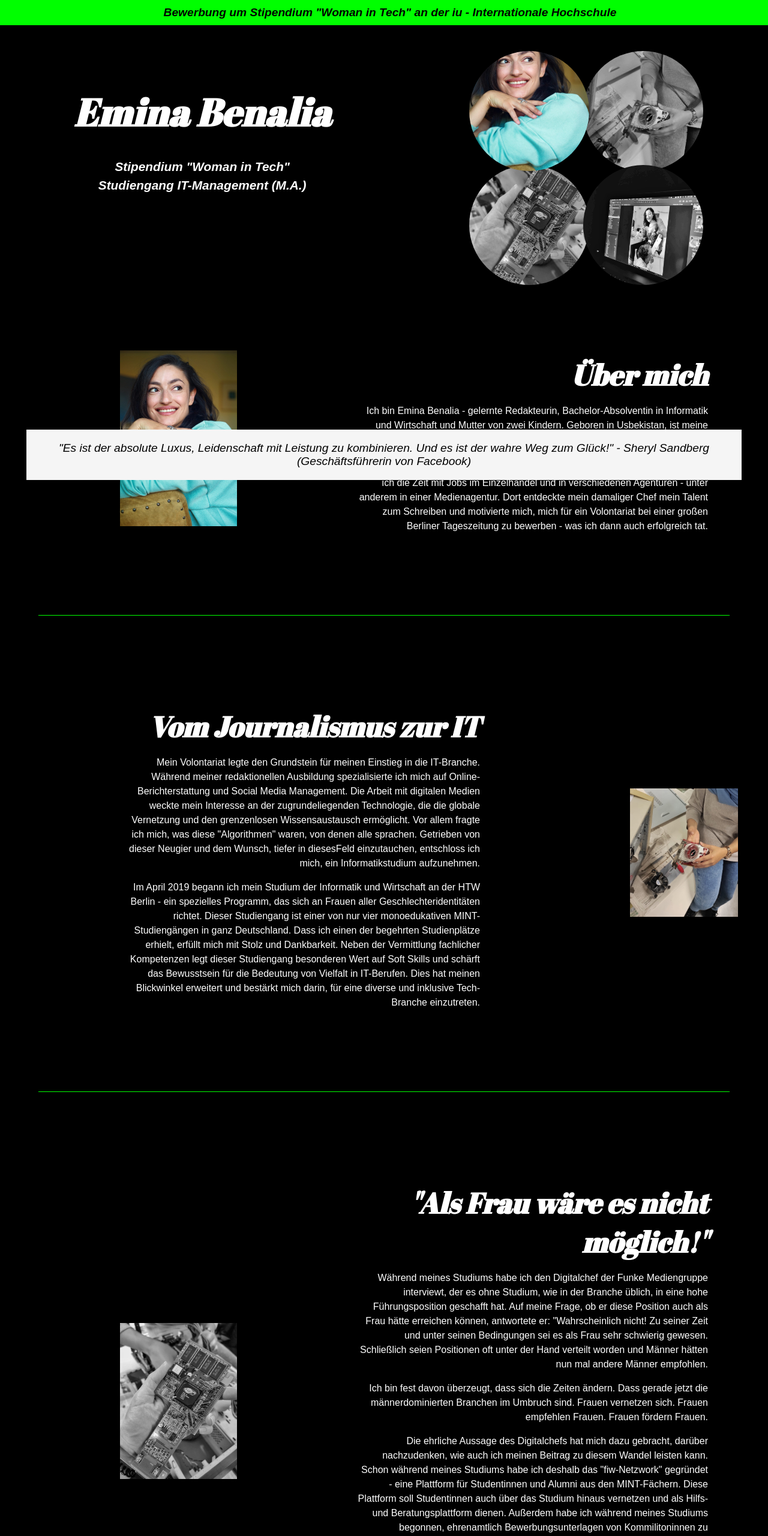
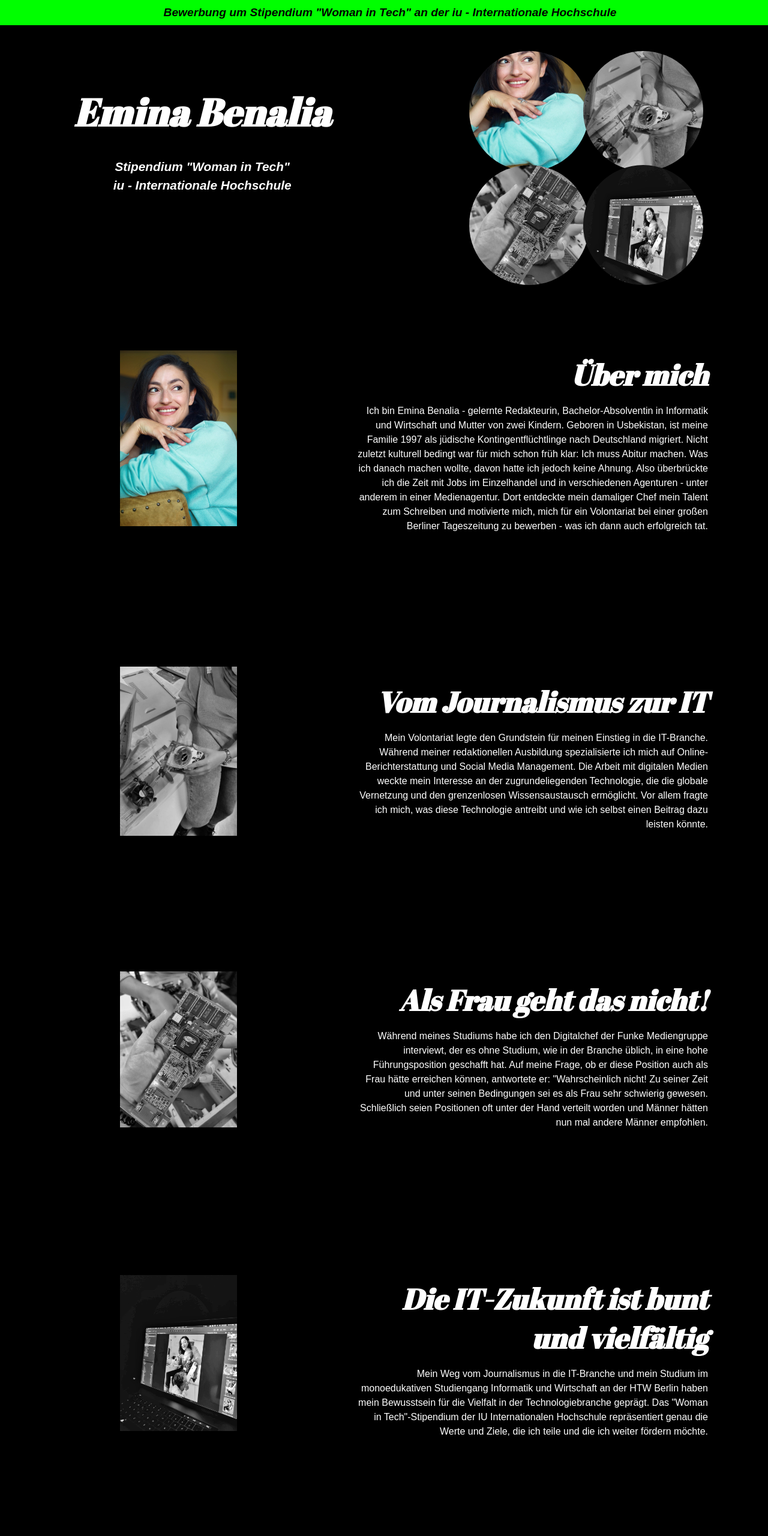
Before and after one commit to eminabenalia/embportfolio, a plain HTML site: page index.html in a window 1280 px wide. Shown: the top 2560 px of the page at 60% size. After the commit the page ends 2514 px from the top, so only its background shows below. Drawn offline with Linux system fonts and the light colour scheme.

Commit message:
Update index.html
Media queries added

```diff
--- a/index.html
+++ b/index.html
@@ -5,6 +5,23 @@
     <meta name="viewport" content="width=device-width, initial-scale=1">
     <link rel="stylesheet" href="style.css">
     <title>Emina Benalia Portfolio</title>
+    <style>
+        /* Stile für Smartphones im Hochformat */
+        @media screen and (max-width: 767px) {
+            .section {
+                flex-direction: column;
+            }
+
+            .section .image-container {
+                order: 1;
+                margin-bottom: 20px;
+            }
+
+            .section .text-container {
+                order: 2;
+            }
+        }
+    </style>
 </head>
 <body>
   <!-- Grüner Streifen -->
@@ -12,25 +29,24 @@
     <h2>Bewerbung um Stipendium "Woman in Tech" an der iu - Internationale Hochschule</h2>
   </div>
 
-
   <!-- Erster Abschnitt -->
   <div class="spacer"></div>
   <div class="header">
       <div class="left">
           <h1>Emina Benalia</h1>
           <h3>Stipendium "Woman in Tech"</h3>
-          <h3>Studiengang IT-Management (M.A.)</h3>
+          <h3>iu - Internationale Hochschule</h3>
       </div>
       <div class="right">
-          <div class="circle"></div>
-          <div class="circle"></div>
-          <div class="circle"></div>
-          <div class="circle"></div>
+          <a href="#abschnitt2"><div class="circle" style="background-image: url('img/bild1.jpg');"></div></a>
+          <a href="#abschnitt3"><div class="circle" style="background-image: url('img/bild2.jpg');"></div></a>
+          <a href="#abschnitt4"><div class="circle" style="background-image: url('img/bild3.jpg');"></div></a>
+          <a href="#abschnitt5"><div class="circle" style="background-image: url('img/bild4.jpg');"></div></a>
       </div>
   </div>
 
     <!-- Zweiter Abschnitt -->
-    <div class="section">
+    <div id="abschnitt2" class="section">
         <div class="image-container">
             <img src="img/bild1.jpg" alt="Wdegang">
         </div>
@@ -45,51 +61,36 @@
     </div>
 
     <!-- Dritter Abschnitt -->
-    <div class="section-divider"></div> <!-- Linie -->
-    <div class="section reversed">
+    <div id="abschnitt3" class="section">
+        <div class="image-container">
+            <img src="img/bild2.jpg" alt="Weg in die IT-Branche">
+        </div>
         <div class="text-container">
             <h1>Vom Journalismus zur IT</h1>
-            <p>Mein Volontariat legte den Grundstein für meinen Einstieg in die IT-Branche. Während meiner redaktionellen Ausbildung spezialisierte ich mich auf Online-Berichterstattung und Social Media Management. Die Arbeit mit digitalen Medien weckte mein Interesse an der zugrundeliegenden Technologie, die die globale Vernetzung und den grenzenlosen Wissensaustausch ermöglicht. Vor allem fragte ich mich, was diese "Algorithmen" waren, von denen alle sprachen. Getrieben von dieser Neugier und dem Wunsch, tiefer in diesesFeld einzutauchen, entschloss ich mich, ein Informatikstudium aufzunehmen.</p>
-            <p>Im April 2019 begann ich mein Studium der Informatik und Wirtschaft an der HTW Berlin - ein spezielles Programm, das sich an Frauen aller Geschlechteridentitäten richtet. Dieser Studiengang ist einer von nur vier monoedukativen MINT-Studiengängen in ganz Deutschland. Dass ich einen der begehrten Studienplätze erhielt, erfüllt mich mit Stolz und Dankbarkeit. Neben der Vermittlung fachlicher Kompetenzen legt dieser Studiengang besonderen Wert auf Soft Skills und schärft das Bewusstsein für die Bedeutung von Vielfalt in IT-Berufen. Dies hat meinen Blickwinkel erweitert und bestärkt mich darin, für eine diverse und inklusive Tech-Branche einzutreten.</p>
-        </div>
-        <div class="image-container">
-            <img src="img/bild2bunt.jpg" alt="Weg in die IT-Branche">
+            <p>Mein Volontariat legte den Grundstein für meinen Einstieg in die IT-Branche. Während meiner redaktionellen Ausbildung spezialisierte ich mich auf Online-Berichterstattung und Social Media Management. Die Arbeit mit digitalen Medien weckte mein Interesse an der zugrundeliegenden Technologie, die die globale Vernetzung und den grenzenlosen Wissensaustausch ermöglicht. Vor allem fragte ich mich, was diese Technologie antreibt und wie ich selbst einen Beitrag dazu leisten könnte.</p>
         </div>
     </div>
 
     <!-- Vierter Abschnitt -->
-<div class="section-divider"></div> <!-- Linie -->
-<div class="section">
+    <div id="abschnitt4" class="section">
         <div class="image-container">
-        <img src="img/bild3.jpg" alt="Bild 3">
+            <img src="img/bild3.jpg" alt="Als Frau geht das nicht!">
         </div>
         <div class="text-container">
-        <h1>"Als Frau wäre es nicht möglich!"</h1>
+            <h1>Als Frau geht das nicht!</h1>
             <p>Während meines Studiums habe ich den Digitalchef der Funke Mediengruppe interviewt, der es ohne Studium, wie in der Branche üblich, in eine hohe Führungsposition geschafft hat. Auf meine Frage, ob er diese Position auch als Frau hätte erreichen können, antwortete er: "Wahrscheinlich nicht! Zu seiner Zeit und unter seinen Bedingungen sei es als Frau sehr schwierig gewesen. Schließlich seien Positionen oft unter der Hand verteilt worden und Männer hätten nun mal andere Männer empfohlen.</p>
-        <p>Ich bin fest davon überzeugt, dass sich die Zeiten ändern. Dass gerade jetzt die männerdominierten Branchen im Umbruch sind. Frauen vernetzen sich. Frauen empfehlen Frauen. Frauen fördern Frauen.</p>
-        <p>Die ehrliche Aussage des Digitalchefs hat mich dazu gebracht, darüber nachzudenken, wie auch ich meinen Beitrag zu diesem Wandel leisten kann. Schon während meines Studiums habe ich deshalb das "fiw-Netzwork" gegründet - eine Plattform für Studentinnen und Alumni aus den MINT-Fächern. Diese Plattform soll Studentinnen auch über das Studium hinaus vernetzen und als Hilfs- und Beratungsplattform dienen. Außerdem habe ich während meines Studiums begonnen, ehrenamtlich Bewerbungsunterlagen von Kommilitoninnen zu schreiben und zu korrigieren, um ihnen den Einstieg in die IT-Branche zu erleichtern.</p>
-        <p>Hilfe, Vernetzung und Wachstum sind entscheidend für eine vielfältige IT-Branche und damit für eine gerechtere Gesellschaft. Ich hoffe, dass ich mit meinem Engagement einen Teil dazu beitragen kann, die IT-Branche zu verändern und den Weg für mehr Gleichberechtigung zu ebnen.</p>
         </div>
     </div>
 
     <!-- Fünfter Abschnitt -->
-<div class="section-divider"></div> <!-- Linie -->
-<div class="section reversed">
+    <div id="abschnitt5" class="section">
+        <div class="image-container">
+            <img src="img/bild4.jpg" alt="Die IT-Zukunft ist bunt und vielfältig">
+        </div>
         <div class="text-container">
-        <h1>Die Zukunft der IT ist bunt</h1>
+            <h1>Die IT-Zukunft ist bunt und vielfältig</h1>
             <p>Mein Weg vom Journalismus in die IT-Branche und mein Studium im monoedukativen Studiengang Informatik und Wirtschaft an der HTW Berlin haben mein Bewusstsein für die Vielfalt in der Technologiebranche geprägt. Das "Woman in Tech"-Stipendium der IU Internationalen Hochschule repräsentiert genau die Werte und Ziele, die ich teile und die ich weiter fördern möchte.</p>
-        <p>Die finanzielle Unterstützung durch das Stipendium würde es mir ermöglichen, mich neben Familie und Beruf auf die Vertiefung meiner bisher erworbenen IT-Kenntnisse zu konzentrieren.</p>
-        <p>Mit meinen vielfältigen Erfahrungen sowohl im Journalismus als auch in der IT-Branche, ergänzt durch meinen akademischen Hintergrund, bin ich überzeugt, dass ich eine vielseitige Perspektive einbringen und einen nachhaltigen Beitrag für die IU-Gemeinschaft und darüber hinaus leisten kann.</p>
-        <p>Mein zukünftiges Ziel ist eine Führungsposition, die es mir ermöglicht, die Digitalisierung in Berlin und später auch auf Bundesebene mitzugestalten und voranzutreiben. Mit dieser Position möchte ich auch die Vielfalt in der IT-Branche fördern. Das "Woman in Tech"-Stipendium ist eine tolle Möglichkeit, dieses Ziel zu erreichen. Es wird mir nicht nur ermöglichen, meine akademische Laufbahn fortzusetzen, sondern auch meine Fähigkeiten und mein Wissen zu erweitern, um eine Förderin von Vielfalt und Inklusion in der Technologiebranche zu werden. Mit der Unterstützung dieses Stipendiums bin ich fest davon überzeugt, dass ich meine Ziele erreichen und einen positiven Einfluss auf die Technologiebranche ausüben kann.</p>
         </div>
-    <div class="image-container">
-        <img src="img/bild4.jpg" alt="Bild 4">
-    </div>
-</div>
-
-    <!-- Zitat -->
-    <div class="quote-container">
-        <blockquote>"Es ist der absolute Luxus, Leidenschaft mit Leistung zu kombinieren. Und es ist der wahre Weg zum Glück!" - Sheryl Sandberg (Geschäftsführerin von Facebook)</blockquote>
     </div>
 
 </body>
```
Lines whose indentation alone changed are shown as unchanged.
